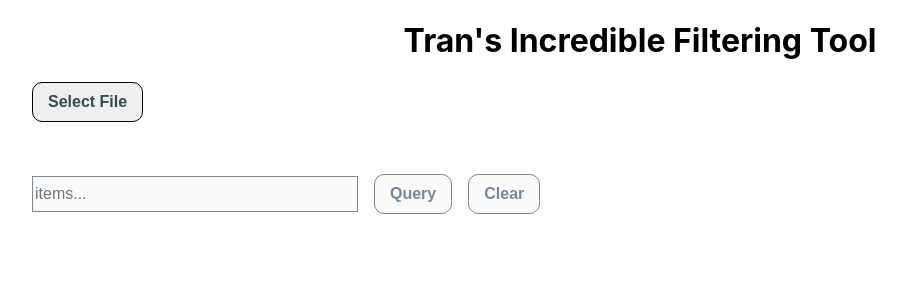
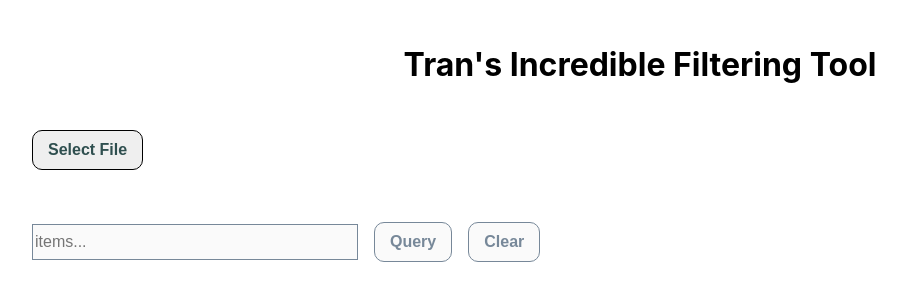
Before and after one commit to rleu82/tift, a React (Create React App) app: page / in a window 1280 px wide. Shown: the top 300 px of the page, without its empty margins (0-906 px from the left). Built offline with nearby package versions, Linux system fonts and the light colour scheme.

Commit message:
minor edit
header padding, export file name

```diff
--- a/src/App.js
+++ b/src/App.js
@@ -136,7 +136,9 @@ class App extends React.Component {
                             >
                                 Clear
                             </button>
-                            <CSVLink data={this.state.results}>Export CSV</CSVLink>
+                            <CSVLink data={this.state.results} filename="data.csv" target="_blank">
+                                Export CSV
+                            </CSVLink>
                         </div>
                         <div>
                             <ReactTable
--- a/src/index.css
+++ b/src/index.css
@@ -12,6 +12,7 @@ code {
 header {
     display: flex;
     justify-content: center;
+    padding: 1.5em;
 }
 
 .container {
```
